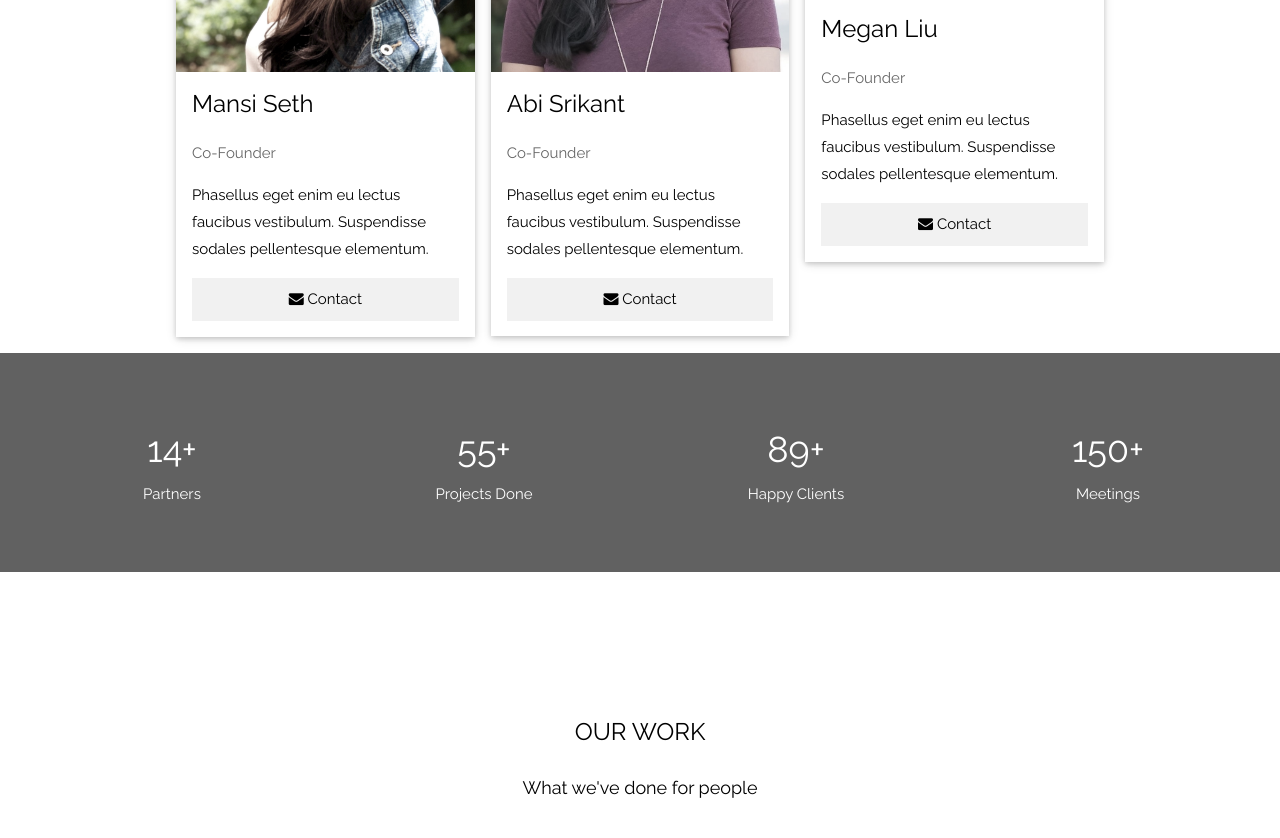
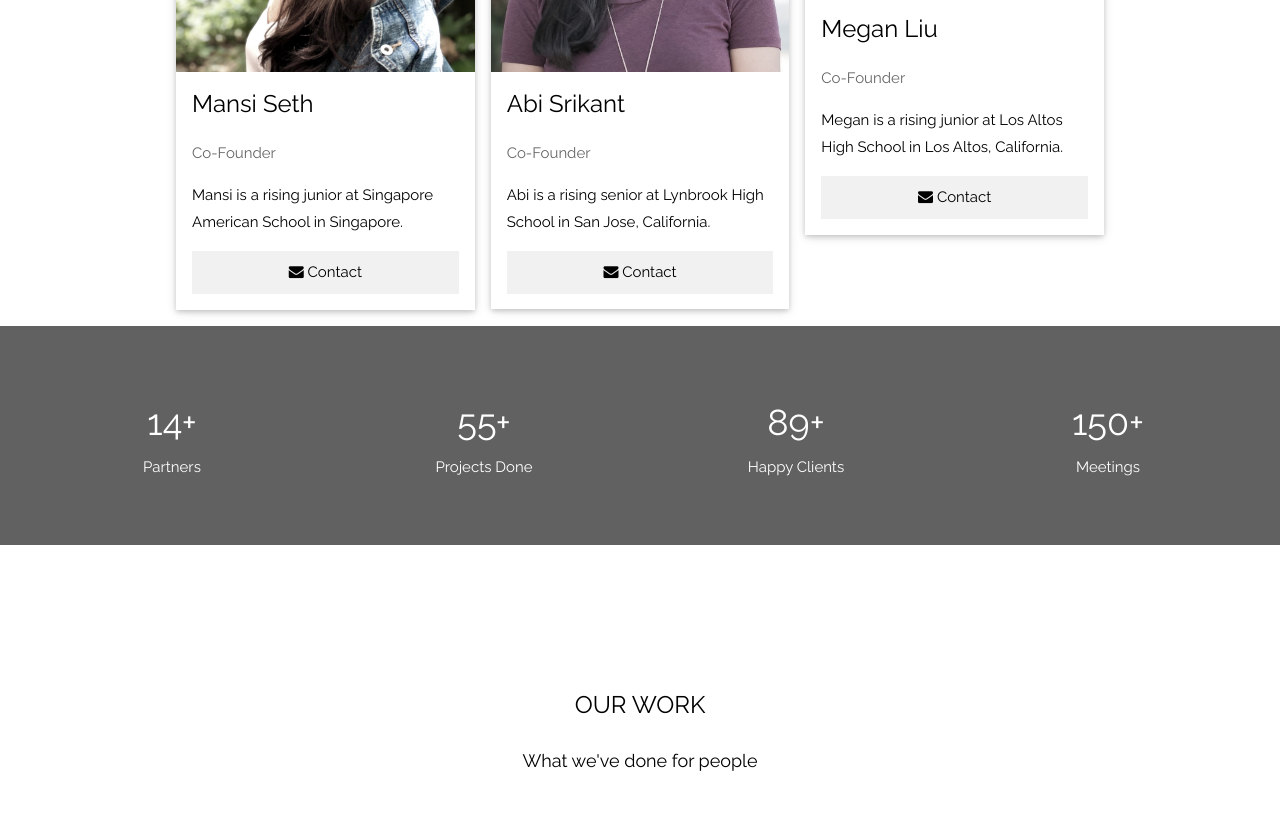
Before and after one commit to abi1271/Accentus, a plain HTML site: page index.html in a window 1280 px wide. Shown: the part 2326-3164 px from the top of the page. Drawn offline with nearby package versions, Linux system fonts and the light colour scheme; some packages are replaced by stand-ins of ours.

Commit message:
Update index.html

```diff
--- a/index.html
+++ b/index.html
@@ -142,8 +142,8 @@ Mansi, Megan, and Abi. The three of us met at an entrepreneurship summer program
         <div class="w3-container">
           <h3>Mansi Seth</h3>
           <p class="w3-opacity">Co-Founder</p>
-          <p>Phasellus eget enim eu lectus faucibus vestibulum. Suspendisse sodales pellentesque elementum.</p>
-          <p><button class="w3-button w3-light-grey w3-block"><i class="fa fa-envelope"></i> Contact</button></p>
+          <p>Mansi is a rising junior at Singapore American School in Singapore.</p>
+          <p><button class="w3-button w3-light-grey w3-block" ><i class="fa fa-envelope"></i> Contact</button></p>
         </div>
       </div>
     </div>
@@ -155,7 +155,7 @@ Mansi, Megan, and Abi. The three of us met at an entrepreneurship summer program
         <div class="w3-container">
           <h3>Abi Srikant</h3>
           <p class="w3-opacity">Co-Founder</p>
-          <p>Phasellus eget enim eu lectus faucibus vestibulum. Suspendisse sodales pellentesque elementum.</p>
+          <p>Abi is a rising senior at Lynbrook High School in San Jose, California.</p>
           <p><button class="w3-button w3-light-grey w3-block"><i class="fa fa-envelope"></i> Contact</button></p>
         </div>
       </div>
@@ -168,7 +168,7 @@ Mansi, Megan, and Abi. The three of us met at an entrepreneurship summer program
         <div class="w3-container">
           <h3>Megan Liu</h3>
           <p class="w3-opacity">Co-Founder</p>
-          <p>Phasellus eget enim eu lectus faucibus vestibulum. Suspendisse sodales pellentesque elementum.</p>
+          <p>Megan is a rising junior at Los Altos High School in Los Altos, California.</p>
           <p><button class="w3-button w3-light-grey w3-block"><i class="fa fa-envelope"></i> Contact</button></p>
         </div>
       </div>
```
